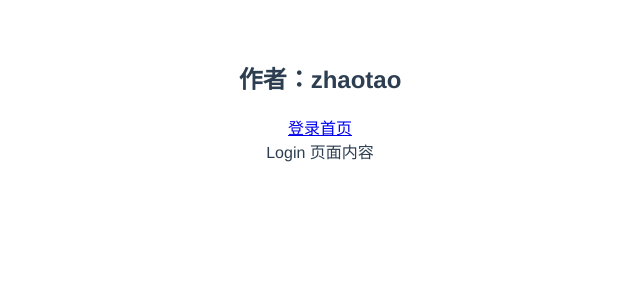
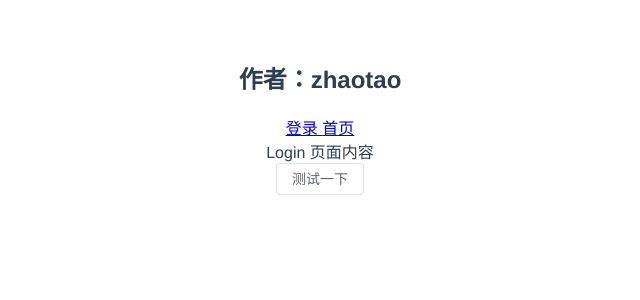
Before and after one commit to CatMiaogu/vue3-ts-cms, a Vue app: page /#/login in a window 1280 px wide. Shown: the top 300 px of the page, without its empty margins (320-960 px from the left). Built offline with nearby package versions, Linux system fonts and the light colour scheme.

Commit message:
feat: add element-plus

```diff
--- a/src/App.vue
+++ b/src/App.vue
@@ -2,9 +2,10 @@
   <!-- <img alt="Vue logo" src="./assets/logo.png" /> -->
   <!-- <HelloWorld msg="Welcome to Your Vue.js + TypeScript App" /> -->
   <h2>作者：{{ $store.state.authorName }}</h2>
-  <router-link to="/login">登录</router-link>
+  <router-link to="/login">登录 </router-link>
   <router-link to="/main">首页</router-link>
   <router-view></router-view>
+  <el-button>测试一下</el-button>
 </template>
 
 <script lang="ts">
--- a/src/main.ts
+++ b/src/main.ts
@@ -1,10 +1,14 @@
 import { createApp } from 'vue'
 import App from './App.vue'
+// 引入 element-plus 和index.css 样式文件
+import ElementPlus from 'element-plus'
+import 'element-plus/dist/index.css'
 
 import router from './router'
 import store from './store'
 
 const app = createApp(App)
+app.use(ElementPlus)
 app.use(router)
 app.use(store)
 app.mount('#app')
```
